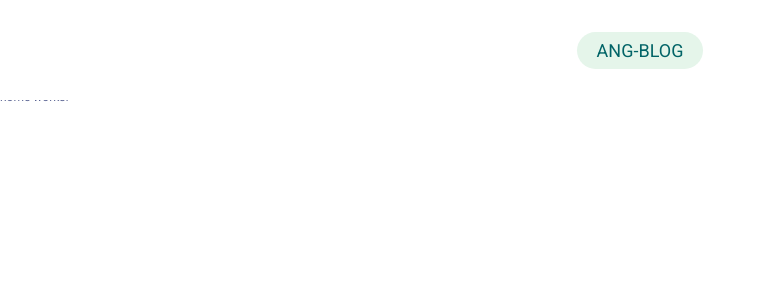
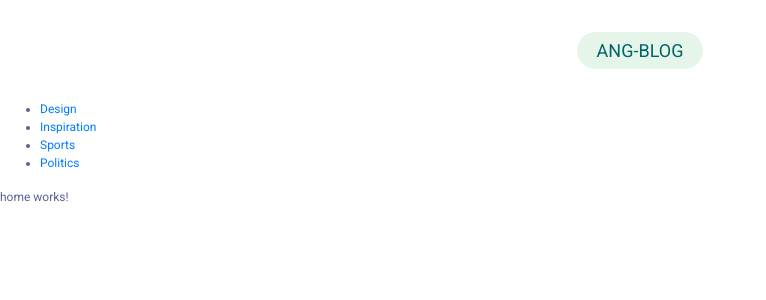
Before and after one commit to maheem20/Blog_App_Angular_Bootstrap_Firestore, an Angular app: page / in a window 1280 px wide. Shown: the top 300 px of the page, without its empty margins (0-766 px from the left). Built offline with nearby package versions, Linux system fonts and the light colour scheme.

Commit message:
add top margin

```diff
--- a/src/app/layouts/category-navbar/category-navbar.component.css
+++ b/src/app/layouts/category-navbar/category-navbar.component.css
@@ -0,0 +1,3 @@
+nav {
+    margin-top: 100px;
+}
```
